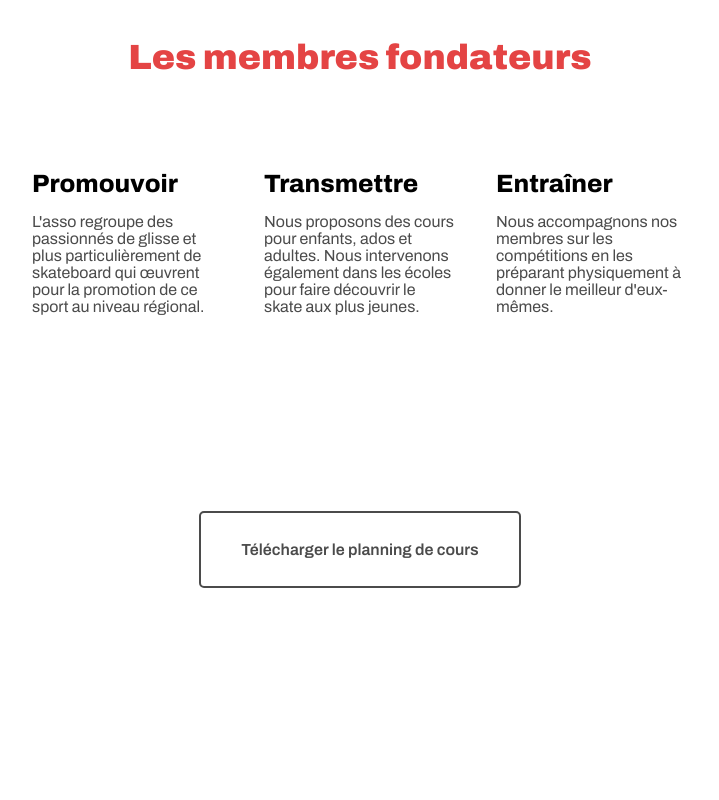
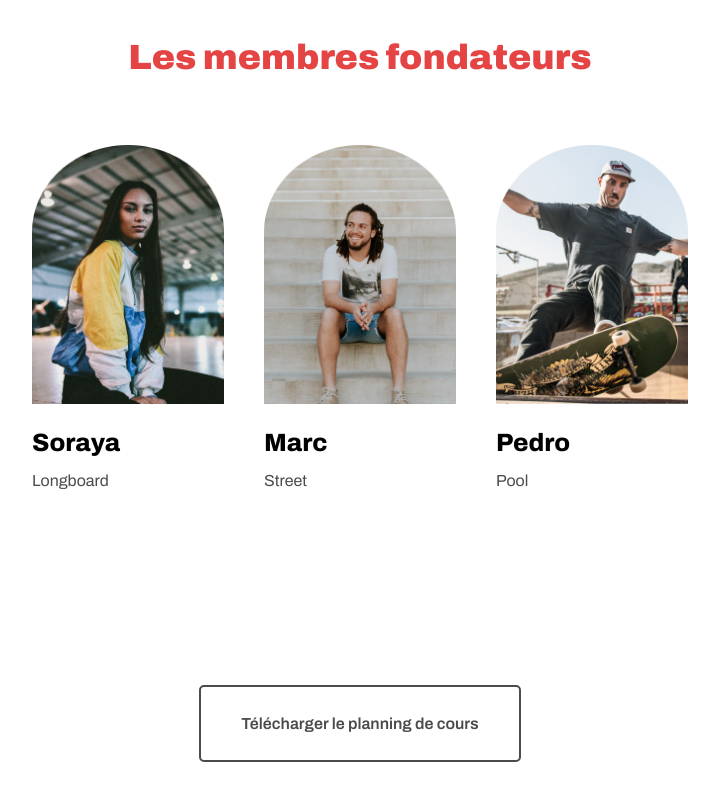
Before and after one commit to so265/P2-modified, a plain HTML site: page index.html in a window 1280 px wide. Shown: the part 1375-2175 px from the top of the page, without its empty margins (280-999 px from the left). Before the commit the page ends 2063 px from the top, so only its background shows below. Drawn offline with Linux system fonts and the light colour scheme.

Commit message:
insertion image

```diff
--- a/index.html
+++ b/index.html
@@ -39,21 +39,24 @@
 						</article>
 					</div>
 				</section>
-				<!--Insertion de la nouvelle section 3Les membres fondateurs-->
+				<!--Insertion de la nouvelle section "Les membres fondateurs"-->
 				<section>
 					<h2>Les membres fondateurs</h2>
 					<div class="directionRow">
-						<article>
-							<h3>Promouvoir</h3>
-							<p>L'asso regroupe des passionnés de glisse et plus particulièrement de skateboard qui œuvrent pour la promotion de ce sport au niveau régional.</p>
+						<article><!--Ajout image Soraya-->
+							<img src="images/soraya.png" alt="photo de Soraya">
+							<h3>Soraya</h3>
+							<p>Longboard</p>
 						</article>
-						<article>
-							<h3>Transmettre</h3>
-							<p>Nous proposons des cours pour enfants, ados et adultes. Nous intervenons également dans les écoles pour faire découvrir le skate aux plus jeunes.</p>
+						<article><!--Ajout image Marc-->
+							<img src="images/marc.png" alt="photo de Marc">
+							<h3>Marc</h3>
+							<p>Street</p>
 						</article>
-						<article>
-							<h3>Entraîner</h3>
-							<p>Nous accompagnons nos membres sur les compétitions en les préparant physiquement à donner le meilleur d'eux-mêmes.</p>
+						<article><!--Ajout image Pedro-->
+							<img src="images/pedro.png" alt="photo de Pedro">
+							<h3>Pedro</h3>
+							<p>Pool</p>
 						</article>
 
 					</div>
```
